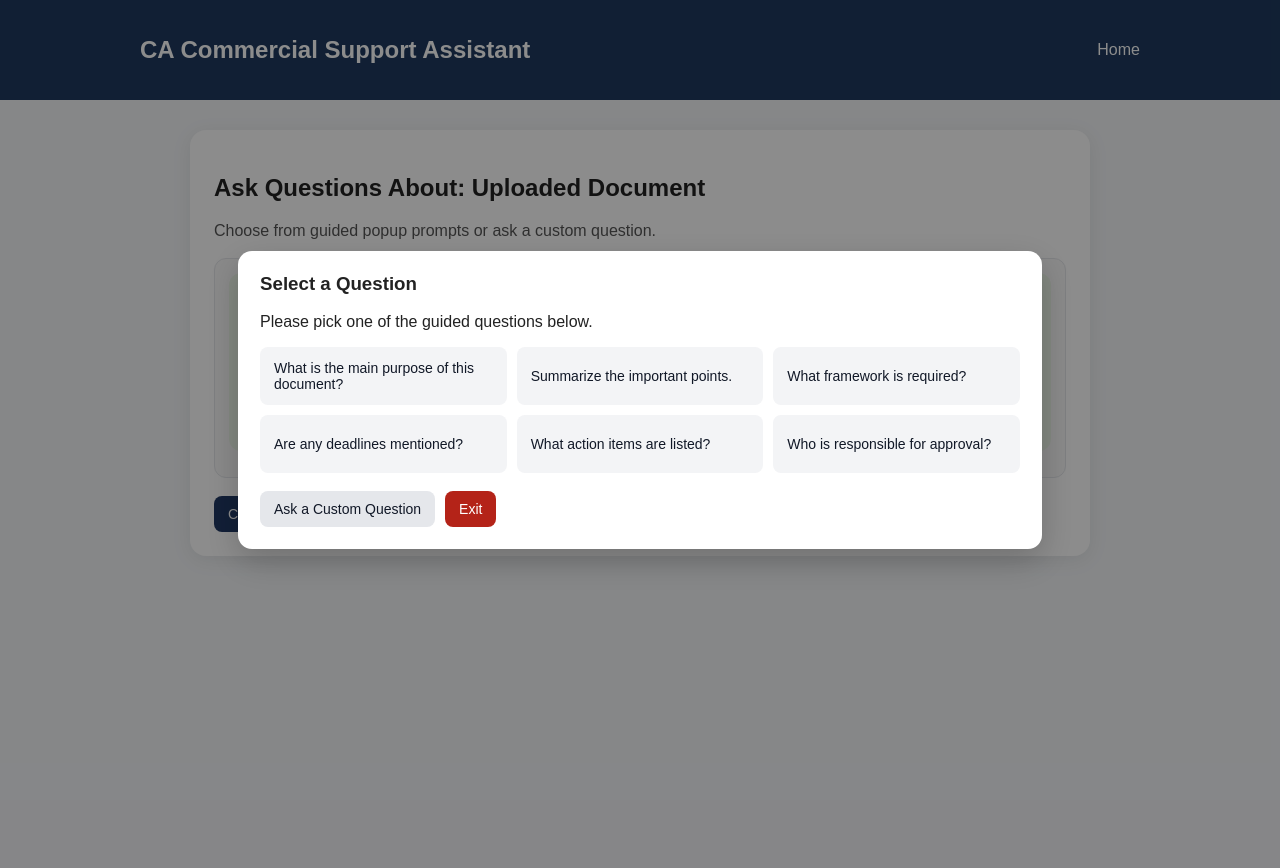
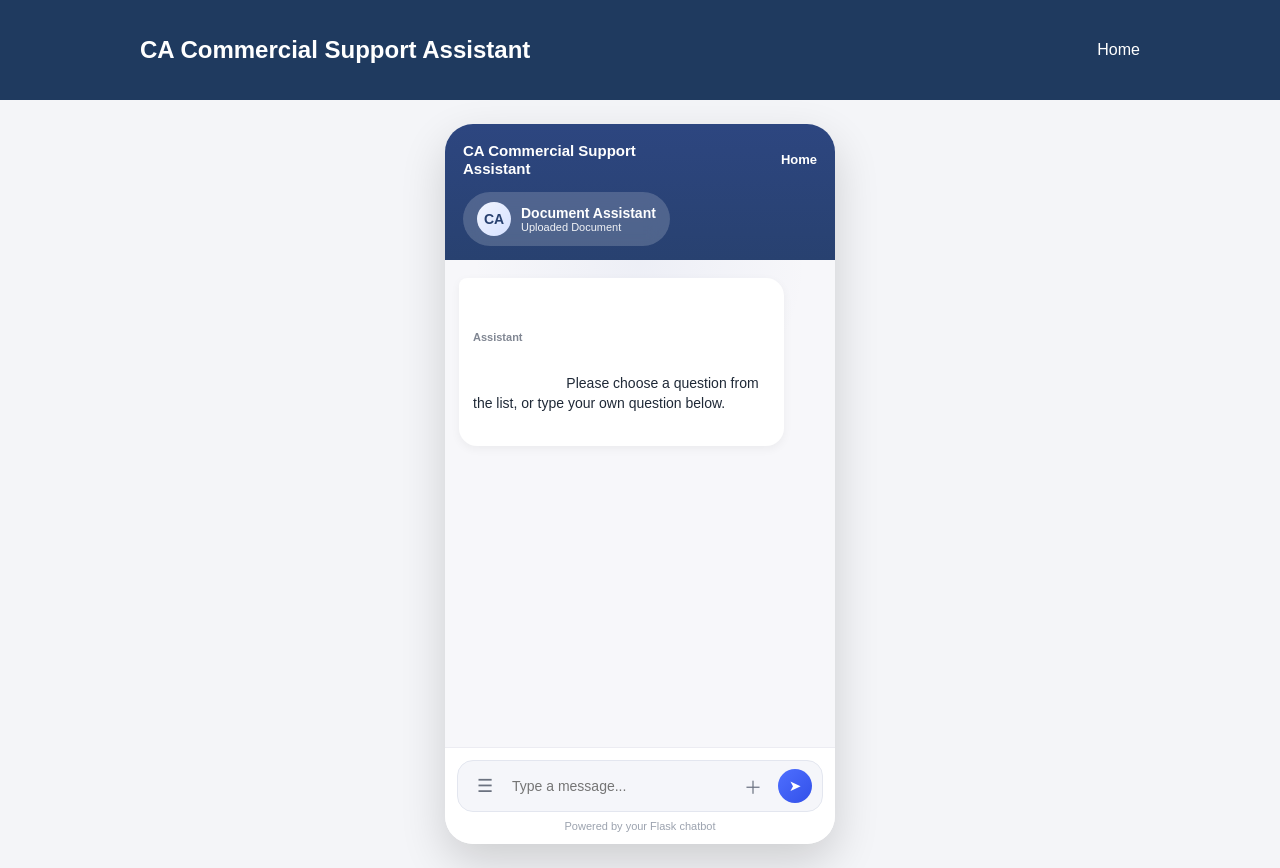
Before and after one commit to ahsanhamid000-ai/ca-commercial-support-assistant, a Flask app: template templates/chat.html in a window 1280 px wide. Before the commit the page ends 566 px from the top, so only its background shows below. Run offline with Flask 3, Linux system fonts and the light colour scheme; the template is opened without the code that fills it, so the values that code supplies are empty.

Commit message:
feat: add chat interface template for real-time user interaction (templates/chat.html)

```diff
--- a/templates/chat.html
+++ b/templates/chat.html
@@ -12,142 +12,260 @@
 ] %}
 
 <style>
-    .chat-shell {
-        max-width: 900px;
-        margin: 30px auto;
+    body {
+        background: #f4f5f8;
     }
 
-    .chat-card {
-        background: #ffffff;
-        border-radius: 16px;
-        box-shadow: 0 4px 20px rgba(0, 0, 0, 0.08);
+    .widget-page {
+        min-height: calc(100vh - 90px);
+        display: flex;
+        justify-content: center;
+        align-items: center;
         padding: 24px;
     }
 
-    .chat-subtitle {
-        color: #555;
-        margin-top: 6px;
-        margin-bottom: 18px;
+    .chat-widget {
+        width: 100%;
+        max-width: 390px;
+        height: 720px;
+        background: #ffffff;
+        border-radius: 28px;
+        box-shadow: 0 18px 45px rgba(0, 0, 0, 0.16);
+        overflow: hidden;
+        display: flex;
+        flex-direction: column;
+        position: relative;
     }
 
-    .chat-history {
-        max-height: 460px;
-        overflow-y: auto;
-        border: 1px solid #e5e7eb;
-        border-radius: 12px;
-        padding: 14px;
-        background: #fafafa;
-        margin-bottom: 18px;
+    .chat-header {
+        background: linear-gradient(180deg, #2d4680 0%, #284170 100%);
+        color: white;
+        padding: 18px 18px 14px;
+        position: relative;
     }
 
-    .message {
-        margin-bottom: 12px;
+    .chat-header-top {
+        display: flex;
+        align-items: center;
+        justify-content: space-between;
+        margin-bottom: 14px;
+    }
+
+    .chat-header-title {
+        font-size: 15px;
+        font-weight: 700;
+        line-height: 1.2;
+        max-width: 220px;
+    }
+
+    .chat-header-home {
+        color: white;
+        text-decoration: none;
+        font-size: 13px;
+        font-weight: 600;
+    }
+
+    .agent-pill {
+        background: rgba(255, 255, 255, 0.18);
+        backdrop-filter: blur(10px);
+        border-radius: 999px;
+        padding: 10px 14px;
+        display: inline-flex;
+        align-items: center;
+        gap: 10px;
+    }
+
+    .agent-avatar {
+        width: 34px;
+        height: 34px;
+        border-radius: 50%;
+        background: linear-gradient(135deg, #f1f5ff 0%, #d6e1ff 100%);
+        display: inline-flex;
+        align-items: center;
+        justify-content: center;
+        color: #284170;
+        font-weight: 700;
+        font-size: 14px;
+    }
+
+    .agent-meta {
+        display: flex;
+        flex-direction: column;
+    }
+
+    .agent-name {
+        font-size: 14px;
+        font-weight: 700;
+    }
+
+    .agent-status {
+        font-size: 11px;
+        opacity: 0.92;
+    }
+
+    .chat-body {
+        flex: 1;
+        overflow-y: auto;
+        padding: 18px 14px 10px;
+        background:
+            radial-gradient(circle at top, rgba(77, 104, 180, 0.06), transparent 32%),
+            #f7f7fa;
+        display: flex;
+        flex-direction: column;
+        gap: 10px;
+    }
+
+    .bubble-row {
+        display: flex;
+        width: 100%;
+    }
+
+    .bubble-row.user {
+        justify-content: flex-end;
+    }
+
+    .bubble-row.assistant {
+        justify-content: flex-start;
+    }
+
+    .bubble {
+        max-width: 82%;
         padding: 12px 14px;
-        border-radius: 12px;
-        line-height: 1.55;
+        border-radius: 18px;
+        font-size: 14px;
+        line-height: 1.45;
         white-space: pre-wrap;
         word-break: break-word;
+        box-shadow: 0 3px 10px rgba(0, 0, 0, 0.05);
     }
 
-    .message.user {
-        background: #e8eefc;
+    .bubble.assistant {
+        background: #ffffff;
+        color: #1f2937;
+        border-top-left-radius: 8px;
     }
 
-    .message.assistant {
-        background: #eef7ea;
+    .bubble.user {
+        background: linear-gradient(135deg, #4e6fff 0%, #3250e9 100%);
+        color: white;
+        border-top-right-radius: 8px;
     }
 
-    .message-meta {
+    .bubble-label {
+        font-size: 11px;
+        font-weight: 700;
         margin-bottom: 6px;
+        opacity: 0.85;
     }
 
-    .custom-box {
-        border: 1px solid #e5e7eb;
-        border-radius: 12px;
-        padding: 16px;
-        background: #fcfcfc;
-        margin-bottom: 18px;
+    .bubble.assistant .bubble-label {
+        color: #6b7280;
+    }
+
+    .bubble.user .bubble-label {
+        color: rgba(255, 255, 255, 0.86);
+    }
+
+    .typing-status {
+        font-size: 12px;
+        color: #6b7280;
+        padding: 0 6px 8px;
         display: none;
     }
 
-    .custom-box.active {
+    .typing-status.show {
         display: block;
     }
 
-    .custom-box textarea {
-        width: 100%;
-        padding: 10px 12px;
-        margin-top: 8px;
-        margin-bottom: 12px;
-        border: 1px solid #d1d5db;
-        border-radius: 8px;
-        font-size: 14px;
-        box-sizing: border-box;
+    .quick-actions {
+        padding: 0 14px 8px;
+        display: none;
+        gap: 8px;
+        flex-wrap: wrap;
+        background: #f7f7fa;
     }
 
-    .action-row {
+    .quick-actions.show {
         display: flex;
-        gap: 10px;
-        flex-wrap: wrap;
     }
 
-    .primary-btn,
-    .secondary-btn,
-    .danger-btn,
-    .prompt-btn {
+    .quick-btn {
         border: none;
-        border-radius: 8px;
-        padding: 10px 14px;
+        border-radius: 999px;
+        padding: 9px 12px;
+        background: #e9edff;
+        color: #284170;
+        font-size: 12px;
+        font-weight: 700;
         cursor: pointer;
-        font-size: 14px;
     }
 
-    .primary-btn {
-        background: #203864;
-        color: white;
+    .chat-input-wrap {
+        border-top: 1px solid #ececf2;
+        background: #ffffff;
+        padding: 12px;
     }
 
-    .secondary-btn {
-        background: #e5e7eb;
+    .input-shell {
+        display: flex;
+        align-items: center;
+        gap: 8px;
+        background: #f5f6fa;
+        border: 1px solid #e3e6ef;
+        border-radius: 16px;
+        padding: 8px 10px;
+    }
+
+    .message-input {
+        flex: 1;
+        border: none;
+        background: transparent;
+        outline: none;
+        font-size: 14px;
         color: #111827;
     }
 
-    .danger-btn {
-        background: #b42318;
-        color: white;
+    .input-icon-btn,
+    .send-btn {
+        width: 34px;
+        height: 34px;
+        border: none;
+        border-radius: 50%;
+        display: inline-flex;
+        align-items: center;
+        justify-content: center;
+        cursor: pointer;
     }
 
-    .primary-btn:disabled,
-    .secondary-btn:disabled,
-    .danger-btn:disabled,
-    .prompt-btn:disabled {
-        opacity: 0.65;
-        cursor: not-allowed;
+    .input-icon-btn {
+        background: transparent;
+        color: #6b7280;
+        font-size: 18px;
     }
 
-    .prompt-grid {
-        display: grid;
-        grid-template-columns: repeat(auto-fit, minmax(240px, 1fr));
-        gap: 10px;
-        margin-top: 14px;
+    .send-btn {
+        background: linear-gradient(135deg, #4e6fff 0%, #3250e9 100%);
+        color: white;
+        font-size: 15px;
+        flex-shrink: 0;
     }
 
-    .prompt-btn {
-        background: #f3f4f6;
-        color: #111827;
-        text-align: left;
-        min-height: 58px;
+    .powered-by {
+        text-align: center;
+        font-size: 11px;
+        color: #9ca3af;
+        margin-top: 8px;
     }
 
     .modal-overlay {
-        position: fixed;
+        position: absolute;
         inset: 0;
-        background: rgba(0, 0, 0, 0.45);
+        background: rgba(18, 24, 38, 0.58);
         display: none;
         align-items: center;
         justify-content: center;
-        padding: 20px;
-        z-index: 9999;
+        padding: 16px;
+        z-index: 20;
     }
 
     .modal-overlay.show {
@@ -156,121 +274,164 @@
 
     .modal-card {
         width: 100%;
-        max-width: 760px;
         background: white;
-        border-radius: 14px;
-        padding: 22px;
-        box-shadow: 0 12px 35px rgba(0, 0, 0, 0.20);
+        border-radius: 20px;
+        padding: 18px;
+        box-shadow: 0 18px 40px rgba(0, 0, 0, 0.22);
     }
 
     .modal-card h3 {
-        margin-top: 0;
+        margin: 0 0 8px;
+        font-size: 18px;
+        color: #111827;
+    }
+
+    .modal-card p {
+        margin: 0 0 14px;
+        font-size: 13px;
+        color: #6b7280;
+    }
+
+    .prompt-list {
+        display: grid;
+        gap: 10px;
+    }
+
+    .prompt-btn {
+        border: none;
+        border-radius: 14px;
+        padding: 12px 14px;
+        text-align: left;
+        background: #f4f6fb;
+        color: #111827;
+        font-size: 14px;
+        cursor: pointer;
     }
 
     .modal-actions {
         display: flex;
         gap: 10px;
+        margin-top: 14px;
         flex-wrap: wrap;
-        margin-top: 18px;
     }
 
-    .helper-text {
-        color: #6b7280;
+    .secondary-btn,
+    .danger-btn {
+        border: none;
+        border-radius: 12px;
+        padding: 10px 14px;
+        cursor: pointer;
         font-size: 13px;
-        margin-top: 4px;
+        font-weight: 700;
     }
 
-    .status-text {
-        margin-top: 10px;
-        font-size: 14px;
-        color: #374151;
-        display: none;
+    .secondary-btn {
+        background: #eef1f7;
+        color: #1f2937;
     }
 
-    .status-text.show {
-        display: block;
+    .danger-btn {
+        background: #b42318;
+        color: white;
+    }
+
+    @media (max-width: 520px) {
+        .widget-page {
+            padding: 0;
+        }
+
+        .chat-widget {
+            max-width: 100%;
+            height: calc(100vh - 84px);
+            border-radius: 0;
+        }
     }
 </style>
 
-<div class="chat-shell">
-    <div class="chat-card">
-        <h2>Ask Questions About: {{ doc_title }}</h2>
-        <p class="chat-subtitle">
-            Choose from guided popup prompts or ask a custom question.
-        </p>
+<div class="widget-page">
+    <div class="chat-widget">
+        <div class="chat-header">
+            <div class="chat-header-top">
+                <div class="chat-header-title">CA Commercial Support Assistant</div>
+                <a href="{{ url_for('index') }}" class="chat-header-home">Home</a>
+            </div>
 
-        <div class="chat-history" id="chatHistory">
+            <div class="agent-pill">
+                <div class="agent-avatar">CA</div>
+                <div class="agent-meta">
+                    <div class="agent-name">Document Assistant</div>
+                    <div class="agent-status">{{ doc_title }}</div>
+                </div>
+            </div>
+        </div>
+
+        <div class="chat-body" id="chatBody">
             {% if not chat_history %}
-                <div class="message assistant" id="initialAssistantMessage">
-                    <div class="message-meta"><strong>Assistant:</strong></div>
-                    Please choose a question from the popup list.
+                <div class="bubble-row assistant" id="initialBotBubble">
+                    <div class="bubble assistant">
+                        <div class="bubble-label">Assistant</div>
+                        Please choose a question from the list, or type your own question below.
+                    </div>
                 </div>
             {% endif %}
 
             {% for item in chat_history %}
-                <div class="message user">
-                    <div class="message-meta"><strong>You:</strong></div>
+                <div class="bubble-row user">
+                    <div class="bubble user">
+                        <div class="bubble-label">You</div>
                         {{ item.user_question }}
                     </div>
+                </div>
 
-                <div class="message assistant">
-                    <div class="message-meta"><strong>Assistant:</strong></div>
+                <div class="bubble-row assistant">
+                    <div class="bubble assistant">
+                        <div class="bubble-label">Assistant</div>
                         {{ item.chatbot_answer }}
+                    </div>
                 </div>
             {% endfor %}
         </div>
 
-        <div id="customQuestionBox" class="custom-box">
-            <label for="questionInput"><strong>Type your custom question</strong></label>
-            <textarea id="questionInput" rows="4" placeholder="Type any question here..."></textarea>
+        <div class="typing-status" id="typingStatus">Assistant is typing...</div>
 
-            <p class="helper-text">
-                This version uses your current document chatbot backend only.
-            </p>
-
-            <div class="action-row">
-                <button type="button" class="primary-btn" id="submitCustomQuestionBtn">Ask Custom Question</button>
-                <button type="button" class="secondary-btn" id="hideCustomBoxBtn">Cancel</button>
-            </div>
+        <div class="quick-actions" id="quickActions">
+            <button type="button" class="quick-btn" id="askAnotherBtn">Another question</button>
+            <button type="button" class="quick-btn" id="openPromptBtn">Prompt list</button>
+            <button type="button" class="quick-btn" id="exitBtn">Exit</button>
         </div>
 
-        <div class="action-row">
-            <button type="button" class="primary-btn" id="openQuestionModalBtn">Choose from Question List</button>
-            <button type="button" class="secondary-btn" id="showCustomBoxBtn">Ask a Custom Question</button>
-            <button type="button" class="danger-btn" id="exitBtn">Exit</button>
+        <div class="chat-input-wrap">
+            <div class="input-shell">
+                <button type="button" class="input-icon-btn" id="openPromptFromInputBtn" title="Questions">☰</button>
+                <input
+                    type="text"
+                    id="messageInput"
+                    class="message-input"
+                    placeholder="Type a message..."
+                    autocomplete="off"
+                >
+                <button type="button" class="input-icon-btn" title="Info">＋</button>
+                <button type="button" class="send-btn" id="sendBtn" title="Send">➤</button>
+            </div>
+            <div class="powered-by">Powered by your Flask chatbot</div>
         </div>
 
-        <div class="status-text" id="statusText">Processing your question...</div>
-    </div>
-</div>
+        <div class="modal-overlay" id="promptModal">
+            <div class="modal-card">
+                <h3>Select a question</h3>
+                <p>Choose one of the guided prompts.</p>
 
-<div class="modal-overlay" id="questionModal">
-    <div class="modal-card">
-        <h3>Select a Question</h3>
-        <p>Please pick one of the guided questions below.</p>
-
-        <div class="prompt-grid">
+                <div class="prompt-list">
                     {% for q in guided_questions %}
                         <button type="button" class="prompt-btn preset-question-btn" data-question="{{ q }}">{{ q }}</button>
                     {% endfor %}
                 </div>
 
                 <div class="modal-actions">
-            <button type="button" class="secondary-btn" id="openCustomFromModalBtn">Ask a Custom Question</button>
+                    <button type="button" class="secondary-btn" id="closePromptModalBtn">Close</button>
                     <button type="button" class="danger-btn" id="modalExitBtn">Exit</button>
                 </div>
             </div>
-</div>
-
-<div class="modal-overlay" id="nextStepModal">
-    <div class="modal-card">
-        <h3>What would you like to do next?</h3>
-        <p>Please choose another question or exit the program.</p>
-
-        <div class="modal-actions">
-            <button type="button" class="primary-btn" id="askAnotherBtn">Select Another Question</button>
-            <button type="button" class="secondary-btn" id="askCustomAfterAnswerBtn">Ask a Custom Question</button>
-            <button type="button" class="danger-btn" id="nextStepExitBtn">Exit</button>
         </div>
     </div>
 </div>
```
Lines whose indentation alone changed are shown as unchanged.
